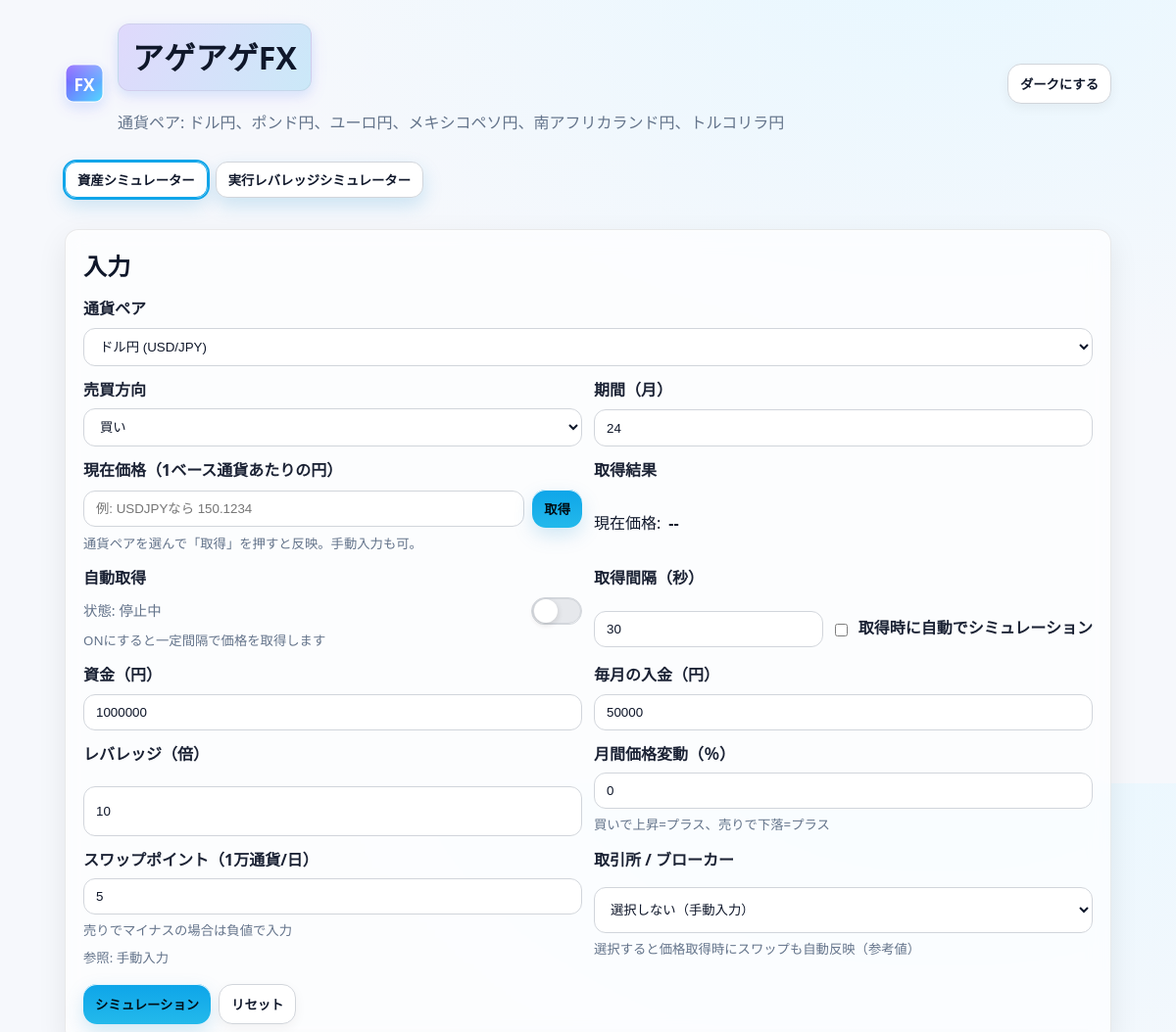
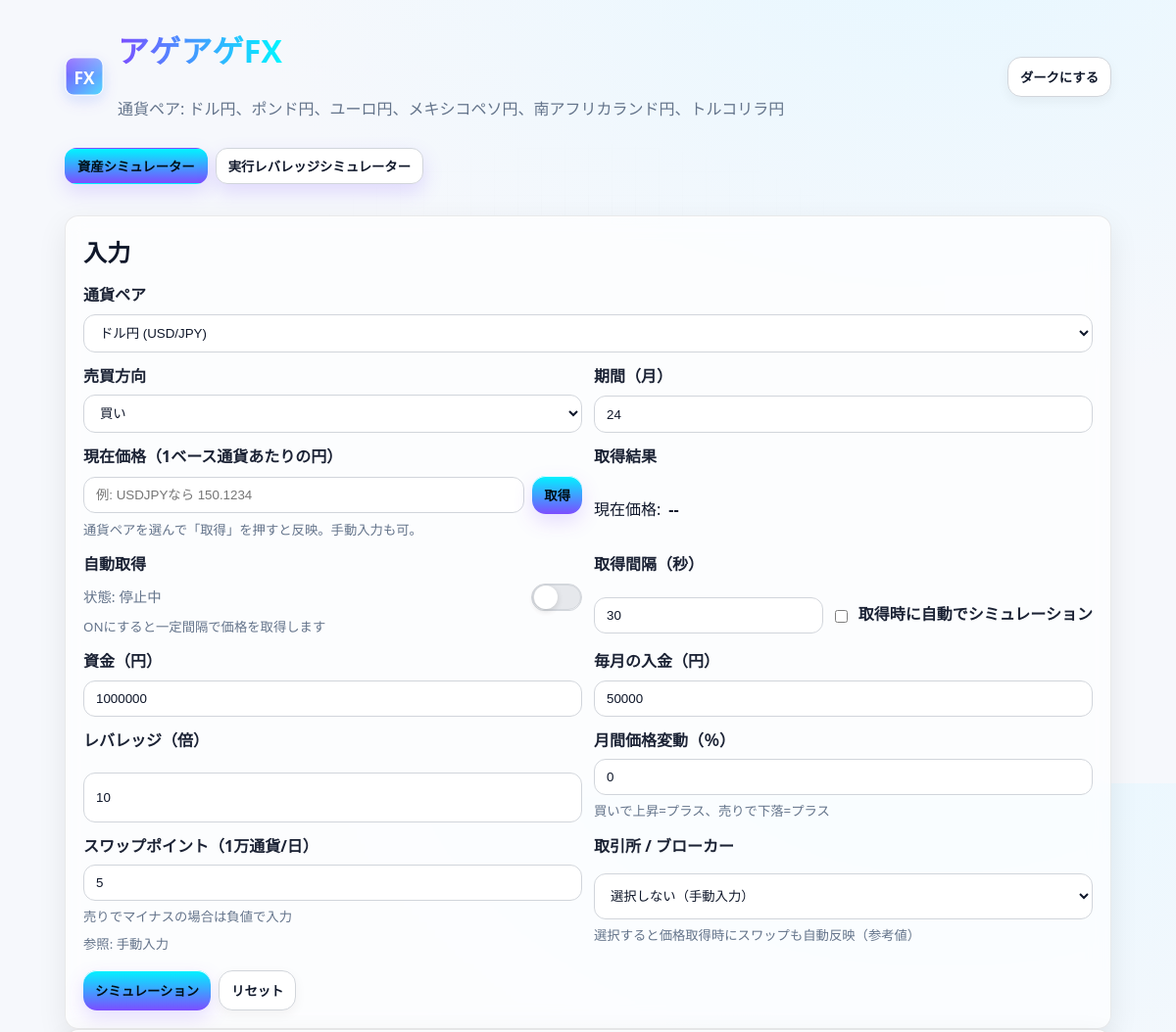
Before and after one commit to Ryotaverse69/FX-simulator-634, an Electron app: page index.html in a window 1200 px wide. Shown: the top 1054 px of the page at 98% size. Drawn offline with nearby package versions, Linux system fonts and the light colour scheme.

Commit message:
ui: refresh to futuristic aesthetic (animated grid backdrop, neon gradients, glowing cards/buttons, upgraded tabs) and bump SW v13

```diff
--- a/service-worker.js
+++ b/service-worker.js
@@ -1,4 +1,4 @@
-const CACHE_NAME = 'fx-sim-cache-v12';
+const CACHE_NAME = 'fx-sim-cache-v13';
 const ASSETS = [
   './',
   './index.html',
--- a/styles.css
+++ b/styles.css
@@ -14,6 +14,10 @@
   --control-border: #d1d5db;
   --table-head-bg: #f8fafc;
   --table-border: #e5e7eb;
+  --neon-a: #00f5ff;
+  --neon-b: #7c4dff;
+  --hot: #ff4d87;
+  --grid: rgba(2,6,23,0.06);
 }
 
 /* Dark theme overrides */
@@ -32,6 +36,10 @@
   --control-border: #263041;
   --table-head-bg: #0c0f18;
   --table-border: #222a3b;
+  --neon-a: #53d7ff;
+  --neon-b: #9b5cff;
+  --hot: #ff4d87;
+  --grid: rgba(255,255,255,0.06);
 }
 
 * { box-sizing: border-box; }
@@ -55,6 +63,24 @@ body {
               linear-gradient(180deg, var(--bg2), var(--bg));
 }
 
+/* Futuristic animated backdrop grid (very subtle) */
+body::before {
+  content: "";
+  position: fixed;
+  inset: 0;
+  pointer-events: none;
+  background:
+    repeating-linear-gradient(0deg, var(--grid), var(--grid) 1px, transparent 1px, transparent 24px),
+    repeating-linear-gradient(90deg, var(--grid), var(--grid) 1px, transparent 1px, transparent 24px);
+  mask: radial-gradient(closest-side, rgba(0,0,0,.35), transparent 70%);
+  z-index: 0;
+}
+
+@media (prefers-reduced-motion: no-preference) {
+  body { background-size: 120% 120%, 120% 120%, 100% 100%; animation: bg-pan 24s linear infinite; }
+  @keyframes bg-pan { 0%{background-position: 0% 0%, 100% 0%, 50% 0%} 50%{background-position: 100% 100%, 0% 100%, 50% 50%} 100%{background-position: 0% 0%, 100% 0%, 50% 0%} }
+}
+
 .container { max-width: 1100px; margin: 0 auto; padding: 16px; padding-left: calc(16px + env(safe-area-inset-left)); padding-right: calc(16px + env(safe-area-inset-right)); }
 .grid { display: grid; grid-template-columns: 1fr 1fr; gap: 16px; align-items: start; }
 .card {
@@ -65,8 +91,24 @@ body {
   border-radius: 14px;
   border: 1px solid var(--card-border);
   box-shadow: 0 10px 30px rgba(0,0,0,.08), inset 0 1px 0 rgba(255,255,255,.6);
+  position: relative;
+  overflow: hidden;
 }
 .card.wide { grid-column: 1 / -1; }
+
+/* Neon border glow on hover */
+.card::after {
+  content: "";
+  position: absolute;
+  inset: -1px;
+  border-radius: inherit;
+  background: conic-gradient(from 0deg, var(--neon-a), var(--neon-b), var(--hot), var(--neon-a));
+  opacity: 0;
+  transition: opacity .25s ease;
+  filter: blur(12px) saturate(1.2);
+  z-index: -1;
+}
+.card:hover::after { opacity: .25; }
 
 h1 { margin: 8px 0 4px; font-weight: 800; letter-spacing: .2px; }
 h2 { margin: 0 0 12px; font-weight: 700; letter-spacing: .2px; }
@@ -84,11 +126,11 @@ header .brand { display: flex; gap: 14px; align-items: center; }
 img.logo { width: 40px; height: 40px; border-radius: 10px; box-shadow: 0 6px 16px rgba(124,77,255,.12), 0 4px 12px rgba(83,215,255,.10); }
 header.container h1 {
   display: inline-block;
-  padding: 8px 14px;
-  border-radius: 12px;
-  background: linear-gradient(120deg, rgba(124,77,255,.18), rgba(14,165,233,.18));
-  border: 1px solid rgba(0,0,0,.06);
-  box-shadow: 0 6px 18px rgba(124,77,255,.10), 0 4px 12px rgba(14,165,233,.10);
+  padding: 2px 0;
+  background: linear-gradient(90deg, var(--neon-b), var(--neon-a));
+  -webkit-background-clip: text;
+  background-clip: text;
+  -webkit-text-fill-color: transparent;
 }
 .theme-toggle { margin-left: auto; }
 
@@ -101,7 +143,7 @@ header.container h1 {
   padding: 8px 12px;
   border-radius: 12px;
 }
-.tab-btn.active { border-color: var(--accent); outline: 2px solid var(--accent); }
+.tab-btn.active { border-color: transparent; outline: none; background: linear-gradient(180deg, var(--neon-a), var(--neon-b)); color: #001018; box-shadow: 0 8px 20px rgba(124,77,255,.18); }
 .tab-view { display: none; }
 .tab-view.active { display: block; }
 
@@ -125,14 +167,21 @@ input:focus, select:focus { outline: 2px solid var(--accent); border-color: tran
 button {
   cursor: pointer;
   border: none;
-  background: linear-gradient(180deg, var(--accent), #23b9eb);
+  background: linear-gradient(180deg, var(--neon-a), var(--neon-b));
   color: #001018;
   font-weight: 700;
   border-radius: 14px;
-  box-shadow: 0 8px 20px rgba(2,132,199,.18), inset 0 1px 0 rgba(255,255,255,.9);
+  box-shadow: 0 8px 20px rgba(124,77,255,.18), inset 0 1px 0 rgba(255,255,255,.9);
+  position: relative;
+  overflow: hidden;
+}
+button::after { content:""; position:absolute; inset:-1px; background: linear-gradient(90deg, transparent, rgba(255,255,255,.5), transparent); transform: translateX(-100%); }
+@media (prefers-reduced-motion: no-preference) {
+  button:hover::after { animation: shimmer 1.2s ease; }
+  @keyframes shimmer { from { transform: translateX(-100%);} to { transform: translateX(100%);} }
 }
 button:hover { transform: translateY(-1px); }
-button:active { transform: translateY(0); box-shadow: 0 4px 12px rgba(83,215,255,.2), inset 0 1px 0 rgba(255,255,255,.12); }
+button:active { transform: translateY(0); box-shadow: 0 4px 12px rgba(124,77,255,.2), inset 0 1px 0 rgba(255,255,255,.12); }
 
 .btn-secondary {
   background: #ffffff;
@@ -178,7 +227,7 @@ th:first-child, td:first-child, th:nth-child(2), td:nth-child(2) { text-align: l
 .switch input { appearance: none; -webkit-appearance: none; position: absolute; width: 100%; height: 100%; margin: 0; outline: none; cursor: pointer; }
 .switch .knob { position: absolute; top: 50%; left: 2px; width: 24px; height: 24px; transform: translate(0, -50%); background: #ffffff; border-radius: 999px; box-shadow: 0 2px 6px rgba(0,0,0,.15); transition: transform .2s ease, background .2s ease; }
 .switch input:checked ~ .knob { transform: translate(24px, -50%); background: #c4f0ff; }
-.switch input:checked ~ .track { background: linear-gradient(180deg, var(--accent), #23b9eb); border-color: transparent; }
+.switch input:checked ~ .track { background: linear-gradient(180deg, var(--neon-a), var(--neon-b)); border-color: transparent; }
 .switch .track { position: absolute; inset: 0; border-radius: inherit; background: #e5e7eb; border: 1px solid var(--control-border); transition: inherit; }
 
 /* Dark-specific subtle tweaks */
--- a/www/service-worker.js
+++ b/www/service-worker.js
@@ -1,4 +1,4 @@
-const CACHE_NAME = 'fx-sim-cache-v11';
+const CACHE_NAME = 'fx-sim-cache-v12';
 const ASSETS = [
   './',
   './index.html',
```
Also changed, not shown: www/index.html (+1 -0 lines), www/script.js (+17 -0 lines).
